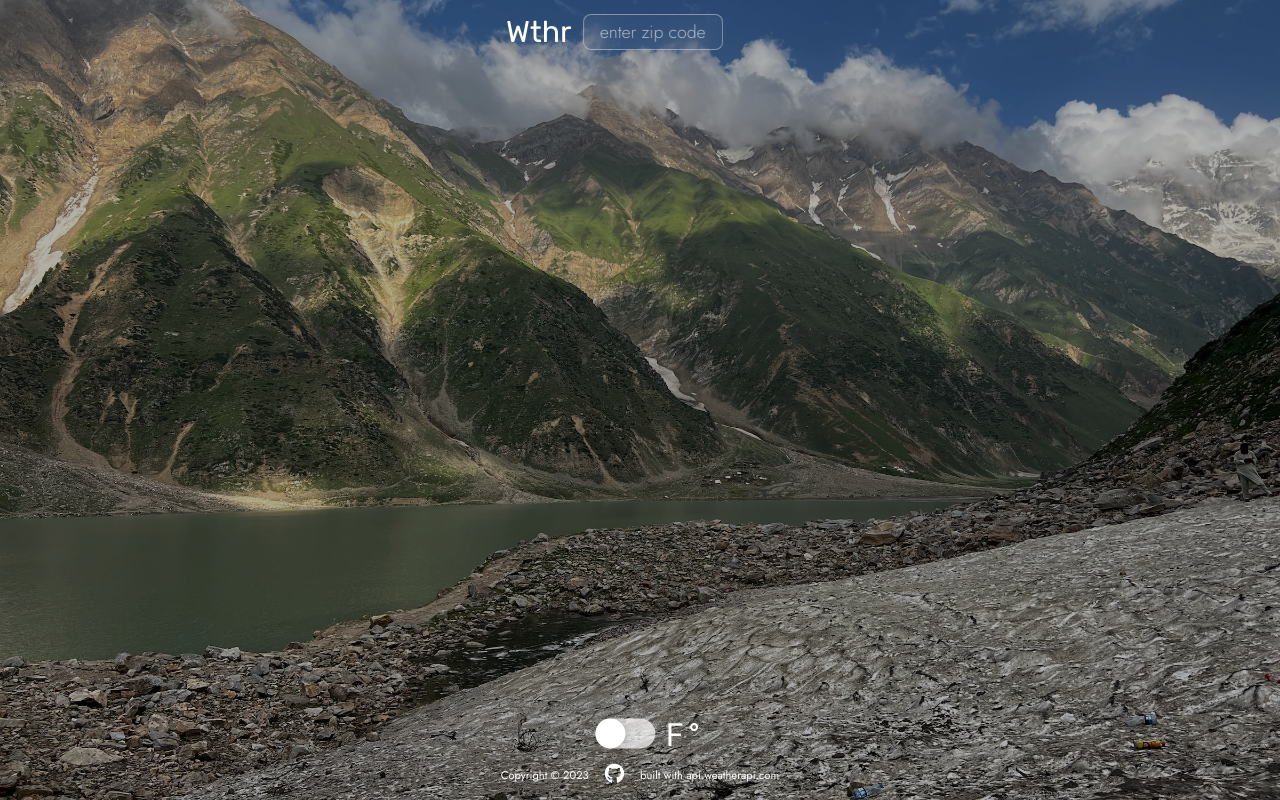
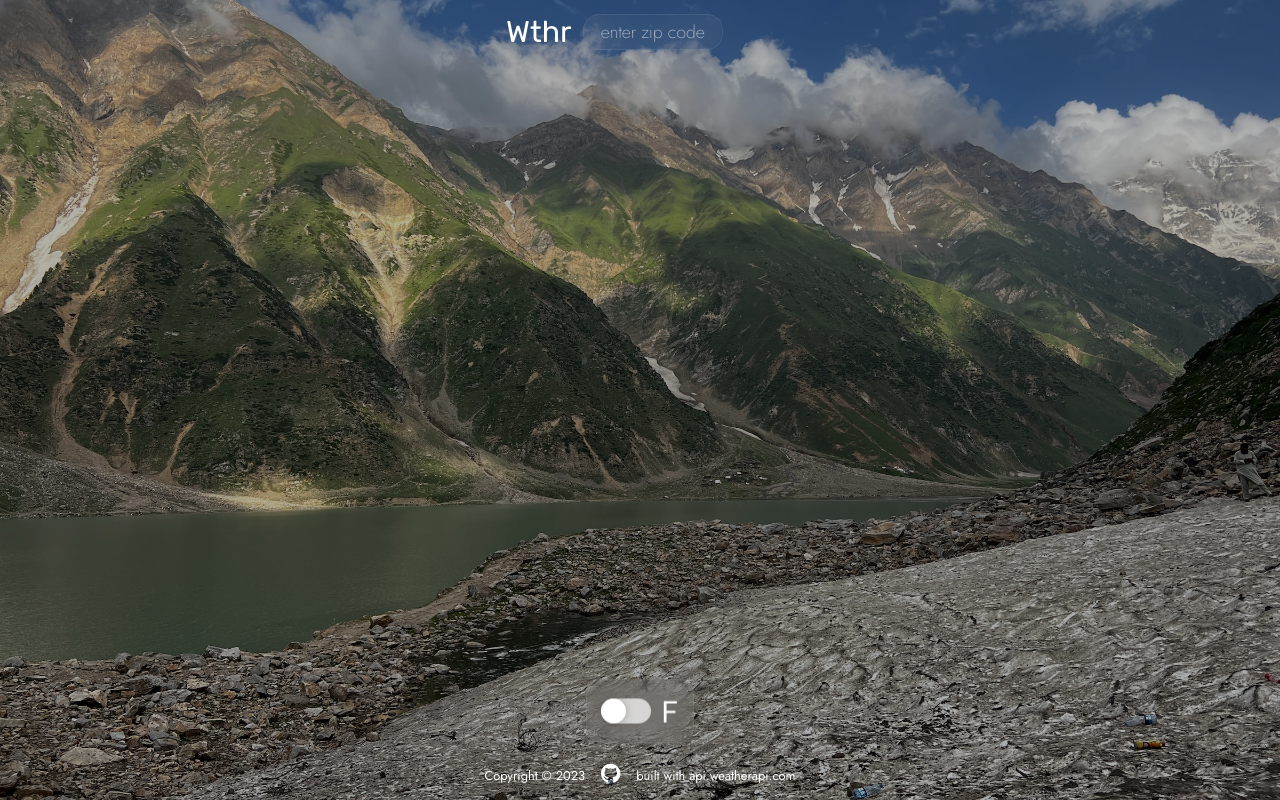
Before and after one commit to nronzel/Wthr, a plain HTML site: page dist/index.html in a window 1280 px wide. Drawn offline with Linux system fonts and the light colour scheme; no server answers.

Commit message:
cleaned up layout, fixed CSS

```diff
--- a/dist/index.html
+++ b/dist/index.html
@@ -18,18 +18,18 @@
   <div class="header">
     <p class="logo">Wthr</p>
     <!-- <button id="unit">F</button> -->
-    <input type="text" name="zip" id="Zip" placeholder="enter zip code">
+    <input class="glassify" type="text" name="zip" id="Zip" placeholder="enter zip code">
     <button class="submit"><i class="fas fa-check"></i></button>
   </div>
   <div class="main-container">
   </div>
   <div class="overlay"></div>
-  <div id="Toggle">
+  <div id="Toggle" class="glassify">
     <label class="toggle" for="myToggle">
       <input class="toggle__input" name="toggle" type="checkbox" id="myToggle">
       <div class="toggle__fill"></div>
     </label>
-    <span id="unit">F</span>
+    <p id="unit">F</p>
   </div>
   <footer>
     <p class="footer-text">Copyright © 2023</p>
--- a/dist/style.css
+++ b/dist/style.css
@@ -1,6 +1,6 @@
 @import url("https://fonts.googleapis.com/css2?family=Rubik&display=swap");
 @import url("https://fonts.googleapis.com/css2?family=Roboto+Mono&display=swap");
-@import url("https://fonts.googleapis.com/css2?family=Jost:wght@200;300;400&display=swap");
+@import url("https://fonts.googleapis.com/css2?family=Jost:wght@100;200;300;400&display=swap");
 
 *,
 *:before,
@@ -22,7 +22,8 @@
   /* responsive font sizes */
   /* courtesy of https://css-tricks.com/snippets/css/fluid-typography/ */
   /* formula: calc([min size] + ([max size] - [min size]) * ((100vw - [min vw]) / ([max vh] - [min vw]))); */
-  --small-font: calc(32px + (42 - 32) * ((100vw - 315px) / (1000 - 315)));
+  --x-small-font: calc(15px + (20 - 15) * ((100vw - 315px) / (1600 - 315)));
+  --small-font: calc(16px + (26 - 16) * ((100vw - 315px) / (1600 - 315)));
   --medium-font: calc(24px + (30 - 24) * ((100vw - 315px) / (1000 - 315)));
   --large-font: calc(32px + (42 - 32) * ((100vw - 315px) / (1000 - 315)));
   --x-large-font: calc(72px + (83 - 72) * ((100vw - 315px) / (1000 - 315)));
@@ -52,48 +53,41 @@ input {
 }
 
 #unit {
-  font-size: 2rem;
-  border: none;
-  background: none;
-  box-shadow: none;
-  transition: ease 0.3s;
+  font-size: 30px;
   font-family: "Roboto Mono", monospace;
   color: var(--font-white);
+  transition: ease 0.3s;
 }
 
 #unit::after {
-  content: "\00B0";
+  /* content: "\00B0"; */
   position: absolute;
 }
 
 #Zip {
+  font-family: "Jost", monospace;
   height: 36px;
-  background: hsla(0, 0%, 100%, 0.024);
-  border-radius: 8px;
-  backdrop-filter: blur(10.2px);
-  -webkit-backdrop-filter: blur(10.2px);
-  border: 1px solid hsla(0, 0%, 100%, 0.4);
+  width: 140px;
   padding: 7px 9px;
   color: var(--font-white);
   font-weight: 300;
   font-size: 1.1rem;
-  width: 140px;
 }
 
 #Zip::placeholder {
-  font-weight: 300;
+  font-weight: 200;
   text-align: center;
-  font-family: "Jost", monospace;
   font-size: 1.1rem;
-  color: hsla(0, 0%, 100%, 0.6);
+  color: hsla(0, 0%, 100%, 0.792);
 }
 
 #Zip:focus,
 #Zip:active {
-  border: 1px solid rgba(255, 255, 255);
+  border: 1px solid rgba(255, 255, 255, 0.324);
   background: rgba(0, 0, 0, 0.1);
   outline: none;
   text-align: center;
+  font-weight: 300;
 }
 
 .background {
@@ -193,6 +187,10 @@ input {
   align-items: center;
 }
 
+.feels-like {
+  font-size: var(--small-font);
+}
+
 .weather-stats-container {
   display: grid;
   grid-template-columns: repeat(3, auto);
@@ -209,14 +207,14 @@ input {
 }
 
 .weather-data-header {
-  font-size: calc(16px + (26 - 16) * ((100vw - 315px) / (1600 - 315)));
+  font-size: var(--small-font);
   color: hsl(0, 0%, 100%);
   font-weight: 300;
   border-bottom: 1px solid var(--font-white);
 }
 
 .weather-data-value {
-  font-size: 1.5rem;
+  font-size: var(--medium-font);
   color: var(--font-white);
 }
 
@@ -250,38 +248,28 @@ input {
   transform: scale(1.2);
 }
 
-.data {
-  height: 50px;
-  width: 150px;
-}
-
 .region {
   color: var(--font-white);
   font-weight: 300;
 }
 
 .condition {
-  font-size: var(--medium-font);
+  font-size: var(--large-font);
   padding-bottom: 5px;
 }
 
 .small-txt {
-  font-size: 0.6rem;
+  font-size: var(--x-small-font);
   color: var(--font-white);
-  font-weight: 400;
-}
-
-.med-txt {
-  font-weight: 300;
+  font-weight: 200;
 }
 
 .glassify {
-  background: rgba(255, 255, 255, 0.1);
+  background: hsla(0, 0%, 100%, 0.024);
   border-radius: 16px;
-  box-shadow: 0 4px 30px rgba(0, 0, 0, 0.1);
-  backdrop-filter: blur(7.6px);
-  -webkit-backdrop-filter: blur(7.6px);
-  border: 1px solid rgba(255, 255, 255, 0.2);
+  backdrop-filter: blur(15px);
+  -webkit-backdrop-filter: blur(15px);
+  border: 1px solid hsla(0, 0%, 100%, 0.082);
 }
 
 .overlay {
@@ -315,12 +303,13 @@ input {
   display: flex;
   justify-content: center;
   align-items: center;
+  padding: 12px 14px;
 }
 
 .toggle {
   display: inline-block;
   cursor: pointer;
-  --width: 60px;
+  --width: 50px;
   --height: calc(var(--width) / 2);
   --border-radius: calc(var(--height) / 2);
   margin-right: 10px;
@@ -353,7 +342,7 @@ input {
 }
 
 .toggle__input:checked ~ .toggle__fill {
-  background: hsla(62, 87%, 94%, 0.663);
+  background: hsla(60, 6%, 17%, 0.663);
   z-index: 3;
 }
 
@@ -387,7 +376,7 @@ input {
 }
 
 .footer-text {
-  font-size: 0.7rem;
+  font-size: 0.8rem;
 }
 
 footer {
--- a/src/modules/fetch.js
+++ b/src/modules/fetch.js
@@ -2,6 +2,7 @@ import UI from "./ui.js";
 
 export async function getData() {
   const zip = UI.getZip();
+  if (zip === undefined) return;
   const url = `https://api.weatherapi.com/v1/current.json?key=9efd72673aa64db4961180618232901&q=${zip}&aqi=no`;
 
   let response = await fetch(url, { mode: "cors" });
--- a/src/modules/ui.js
+++ b/src/modules/ui.js
@@ -28,7 +28,7 @@ export default class UI {
 
     const units = UI.setPropertyUnits(unit, data);
 
-    UI.displayTodayTemp(container, units);
+    UI.displayTodayTemp(units, container);
     UI.displayWeatherStats(data, units, container);
     UI.displayWindStats(data, units, container);
 
@@ -39,7 +39,7 @@ export default class UI {
     UI.animateArrow(data.current.wind_degree);
   }
 
-  static displayTodayTemp(container, units) {
+  static displayTodayTemp(units, container) {
     const todayTempContainer = document.createElement("div");
     const feelsLikeContainer = document.createElement("div");
 
@@ -57,6 +57,18 @@ export default class UI {
 
     todayTempContainer.append(feelsLikeContainer);
     container.append(todayTempContainer);
+  }
+
+  static displayIcon(data, units) {
+    const icons = {
+      sun: "<i class='far fa-sun wicon'></i>",
+      thunderstorm: "<i class='fas fa-cloud-bolt wicon'></i>",
+      cloudy: "<i class='fas fa-cloud wicon'></i>",
+      snow: "<i class='fas fa-snowflake wicon'></i>",
+      rain: "<i class='fas fa-cloud-rain wicon'></i>",
+      heavyRain: "<i class='fas fa-cloud-showers-heavy wicon'></i>",
+      mist: "<i class='fas fa-smog wicon'></i>",
+    };
   }
 
   static displayWeatherStats(data, units, container) {
@@ -82,7 +94,7 @@ export default class UI {
 
     precipDiv.innerHTML = `
     <p class="weather-data-header">PRECIPITATION</p>
-    <p class="weather-data-value">${units.precip} ${units.precip_unit}</p>
+    <p class="weather-data-value">${units.precip} <span class="small-txt">${units.precip_unit}</span></p>
     `;
 
     // append items
@@ -115,6 +127,8 @@ export default class UI {
   }
 
   static getZip() {
+    // lookup tool: city,state -> zipcode
+    // https://tools.usps.com/zip-code-lookup.htm?bycitystate
     if (document.body.dataset) return document.body.dataset.lastZip;
     let input = document.getElementById("Zip");
     return input.textContent;
@@ -216,19 +230,6 @@ export default class UI {
     arrow.style.transition = "1.2s ease-in-out";
   }
 
-  // WEATHER ICON TODO
-  static getIcon() {
-    const icons = {
-      sun: "<i class='far fa-sun wicon'></i>",
-      thunderstorm: "<i class='fas fa-cloud-bolt wicon'></i>",
-      cloudy: "<i class='fas fa-cloud wicon'></i>",
-      snow: "<i class='fas fa-snowflake wicon'></i>",
-      rain: "<i class='fas fa-cloud-rain wicon'></i>",
-      heavyRain: "<i class='fas fa-cloud-showers-heavy wicon'></i>",
-      mist: "<i class='fas fa-smog wicon'></i>",
-    };
-  }
-
   // BACKGROUND TODO
   static setBgImage(weatherCode) {
     const images = {
```
